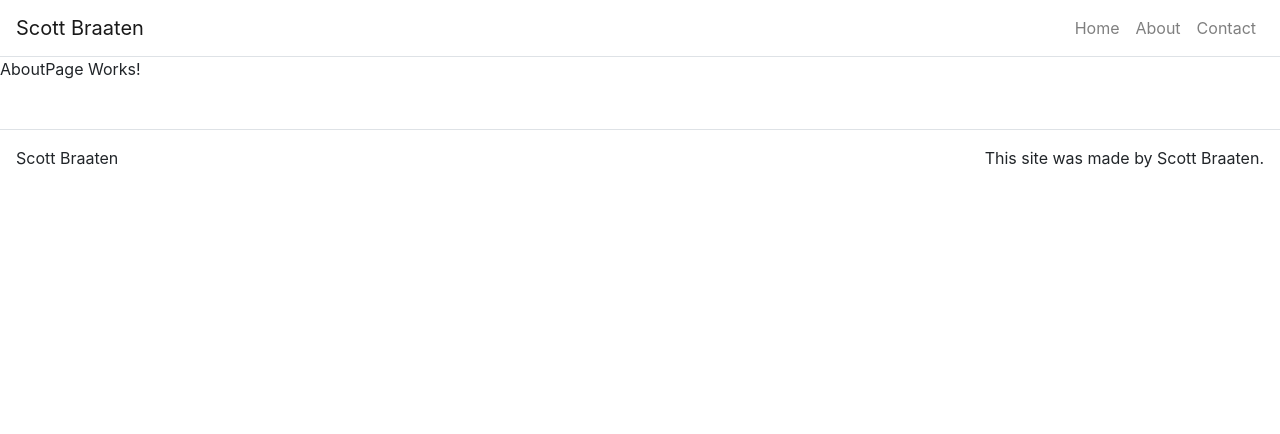
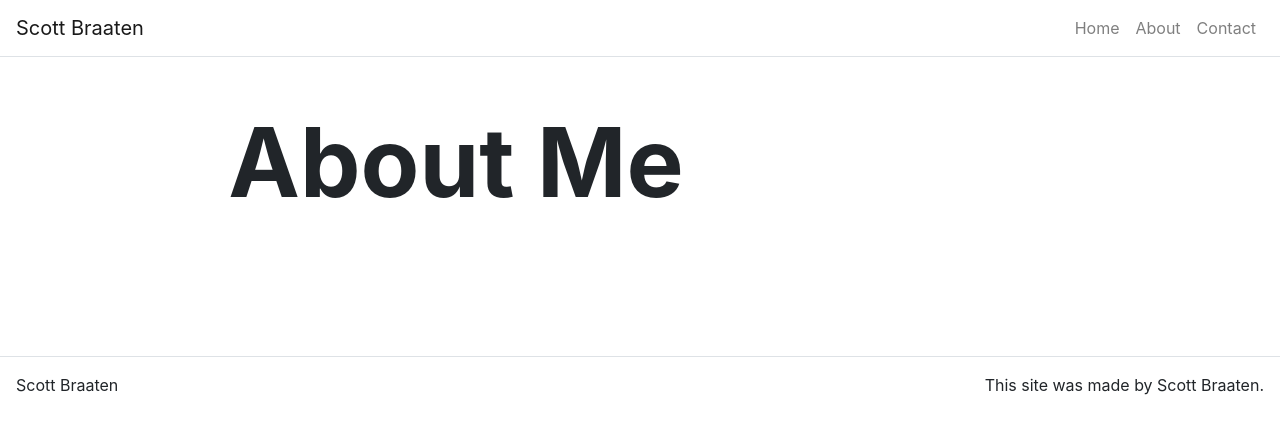
Before and after one commit to sbraaten95/Portfolio1, a React (Create React App) app: page /about in a window 1280 px wide. Shown: the top 434 px of the page. Built offline with nearby package versions, Linux system fonts and the light colour scheme.

Commit message:
about me done

```diff
--- /dev/null
+++ b/src/components/Content.js
@@ -0,0 +1,16 @@
+import React from "react";
+import Container from "react-bootstrap/Container";
+import Row from "react-bootstrap/Row";
+import Col from "react-bootstrap/Col";
+
+function Content(props) {
+  return (
+    <Container fluid={true}>
+      <Row className="justify-content-center">
+        <Col md={8}>{props.children}</Col>
+      </Row>
+    </Container>
+  );
+}
+
+export default Content;
--- a/src/pages/AboutPage.js
+++ b/src/pages/AboutPage.js
@@ -1,7 +1,16 @@
 import React from "react";
 
+import Hero from "../components/Hero.js";
+import Content from "../components/Content.js";
+
 function AboutPage(props) {
-  return <p>AboutPage Works!</p>;
+  return (
+    <div>
+      <Hero title={props.title} />
+
+      <Content>{/** Personal content */}</Content>
+    </div>
+  );
 }
 
 export default AboutPage;
```
